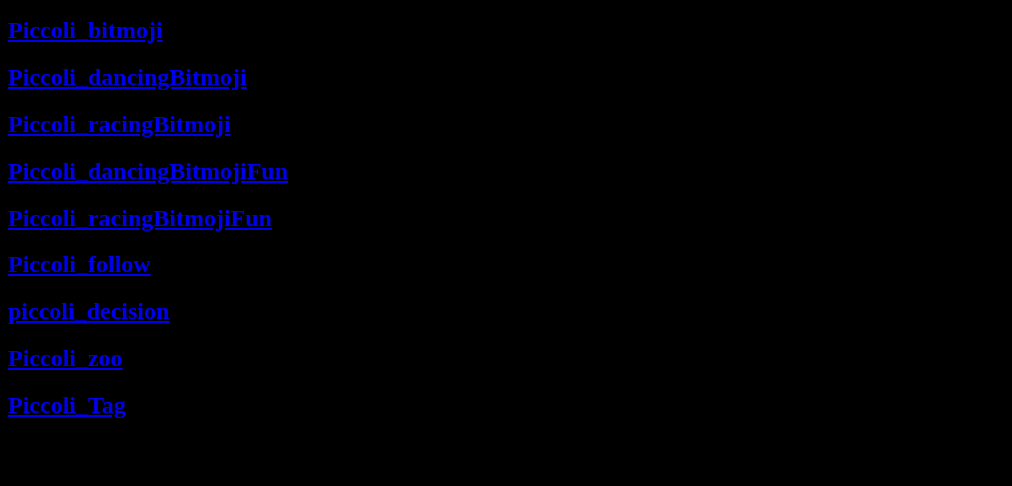
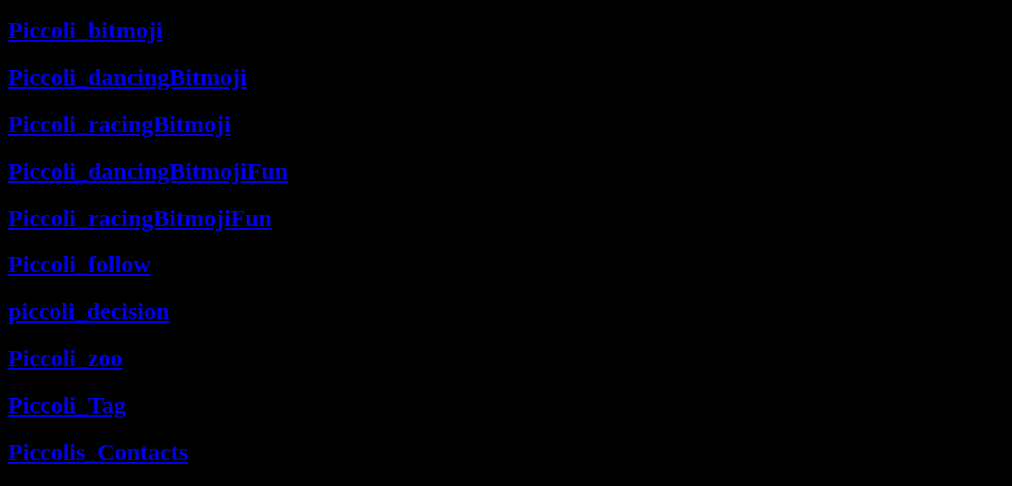
Before and after one commit to Jpiccoli1691/Jpiccoli1691.github.io, a plain HTML site: page javascripts.html in a window 1280 px wide. Shown: the part 375-861 px from the top of the page, without its empty margins (0-1012 px from the left). Before the commit the page ends 814 px from the top, so only its background shows below. Drawn offline with Linux system fonts and the light colour scheme; a script that the page names is missing.

Commit message:
Update javascripts.html

```diff
--- a/javascripts.html
+++ b/javascripts.html
@@ -29,5 +29,6 @@
       <h2><a href="https://www.khanacademy.org/computer-programming/piccoli_decision/5519215303376896">piccoli_decision</a></h2><script src="https://www.khanacademy.org/computer-programming/piccoli_decision/5519215303376896/embed.js?editor=no&buttons=no&author=no&embed=yes"></script></a></p>
   <h2><a href="https://www.khanacademy.org/computer-programming/piccoli_zoo/4808221115596800">Piccoli_zoo</a></h2><script src="https://www.khanacademy.org/computer-programming/piccoli_zoo/4808221115596800/embed.js?editor=no&buttons=no&author=no&embed=yes"></script></a></p>
   <h2><a href="https://www.khanacademy.org/computer-programming/piccoli_tag/5294542976237568">Piccoli_Tag</a></h2><script src="https://www.khanacademy.org/computer-programming/piccoli_tag/5294542976237568/embed.js?editor=no&buttons=no&author=no&embed=yes"></script></a></p>
+<h2><a href="https://www.khanacademy.org/computer-programming/piccolis_contacts/4751736746590208">Piccolis_Contacts</a></h2><script src="https://www.khanacademy.org/computer-programming/piccolis_contacts/4751736746590208/embed.js?editor=no&buttons=no&author=no&embed=yes"></script></a></p>
 </body>
 </html>
```
